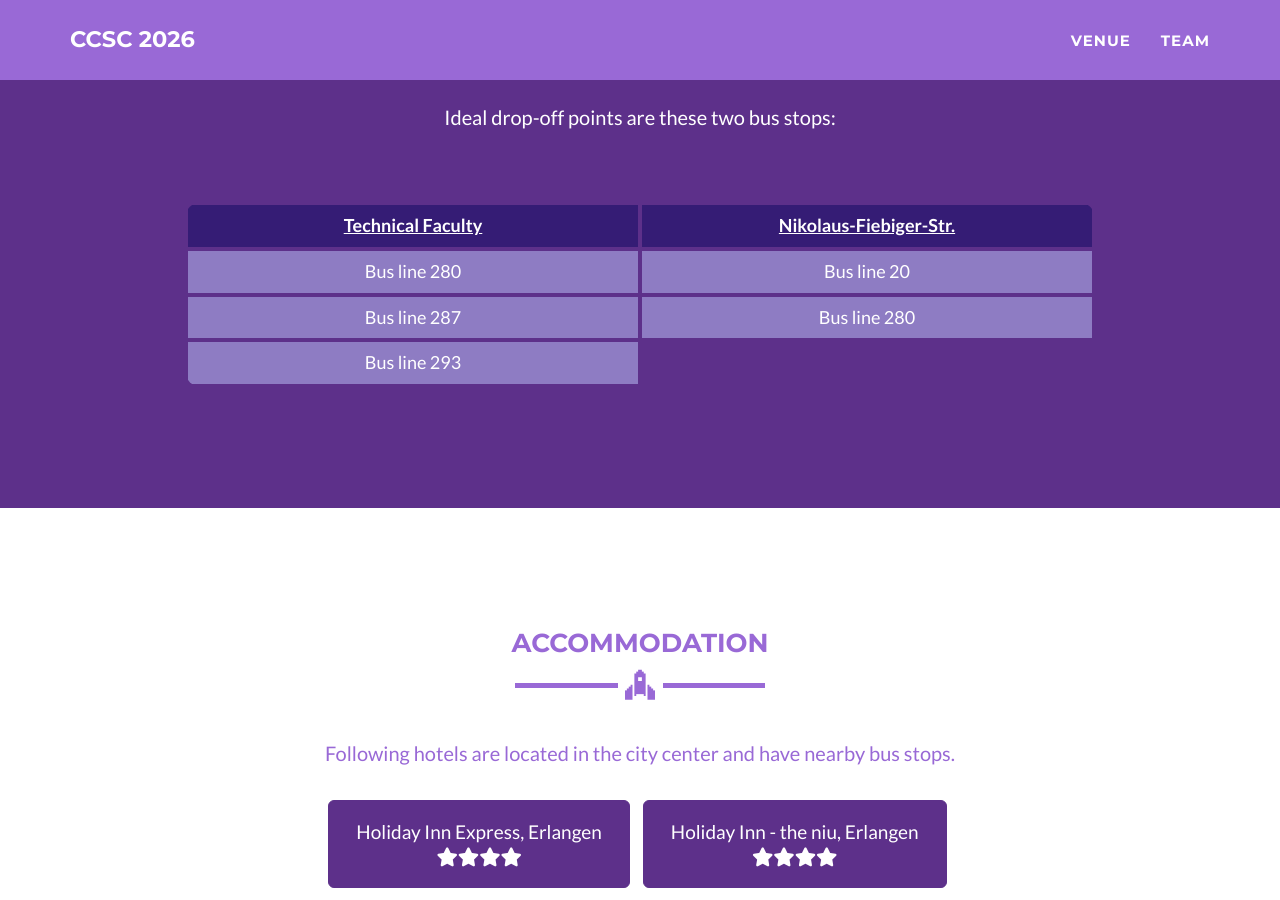
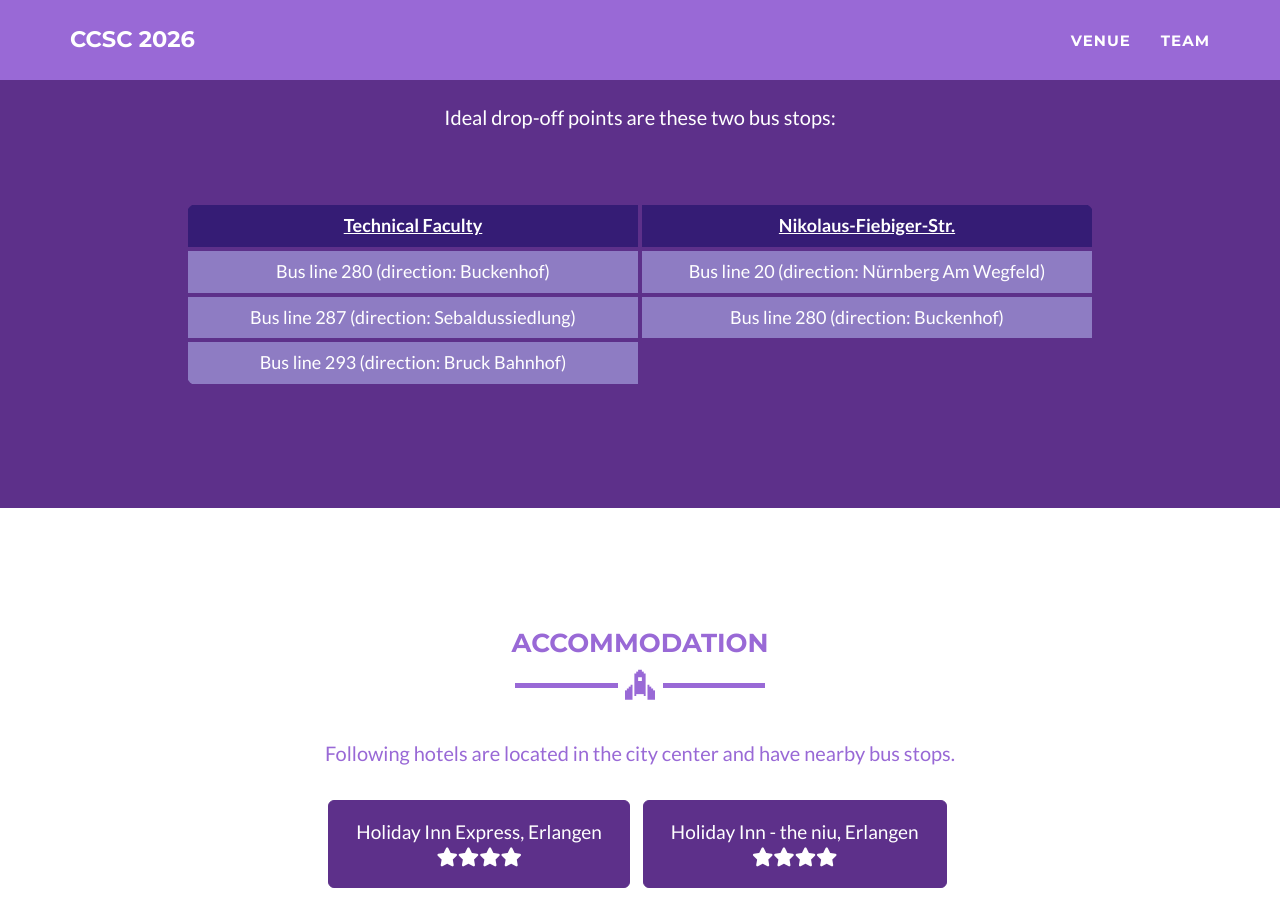
Before and after one commit to ccsc2026/ccsc2026.github.io, a Jekyll site: the page built from venue.html, in a window 1280 px wide and 900 px high, scrolled down 1575 px. Built offline with Jekyll 4.4.1, drawn with Linux system fonts in a browser that asks for light colours.

Commit message:
Update venue.html
updated bus lines

```diff
--- a/venue.html
+++ b/venue.html
@@ -93,15 +93,15 @@ layout: page
       </thead>
       <tbody>
         <tr>
-          <td>Bus line 280</td>
-          <td>Bus line 20</td>
+          <td>Bus line 280 (direction: Buckenhof)</td>
+          <td>Bus line 20 (direction: Nürnberg Am Wegfeld)</td>
 	</tr>
         <tr>
-          <td>Bus line 287</td>
-          <td>Bus line 280</td>
+          <td>Bus line 287 (direction: Sebaldussiedlung)</td>
+          <td>Bus line 280 (direction: Buckenhof)</td>
         </tr>
 	<tr>
-	<td>Bus line 293</td>
+	<td>Bus line 293 (direction: Bruck Bahnhof)</td>
 	</tr>
       </tbody>
     </table>
```
